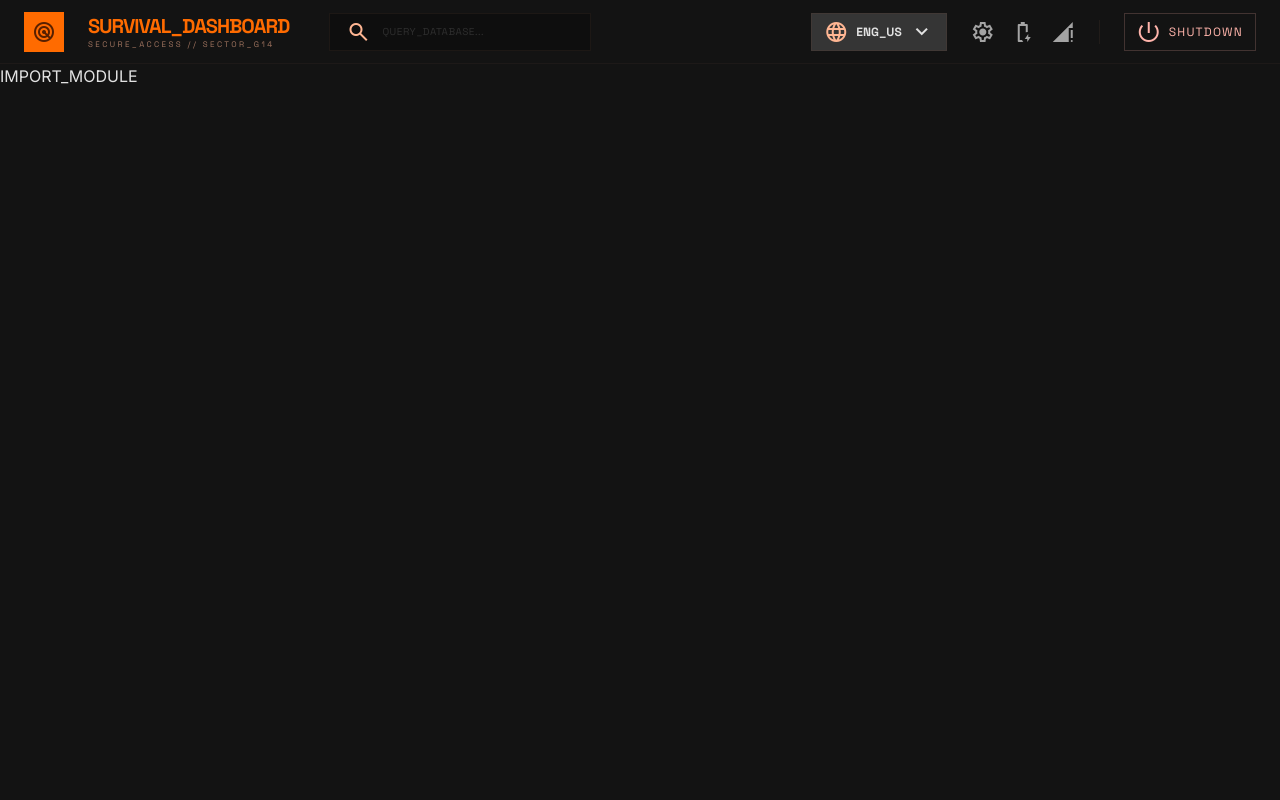
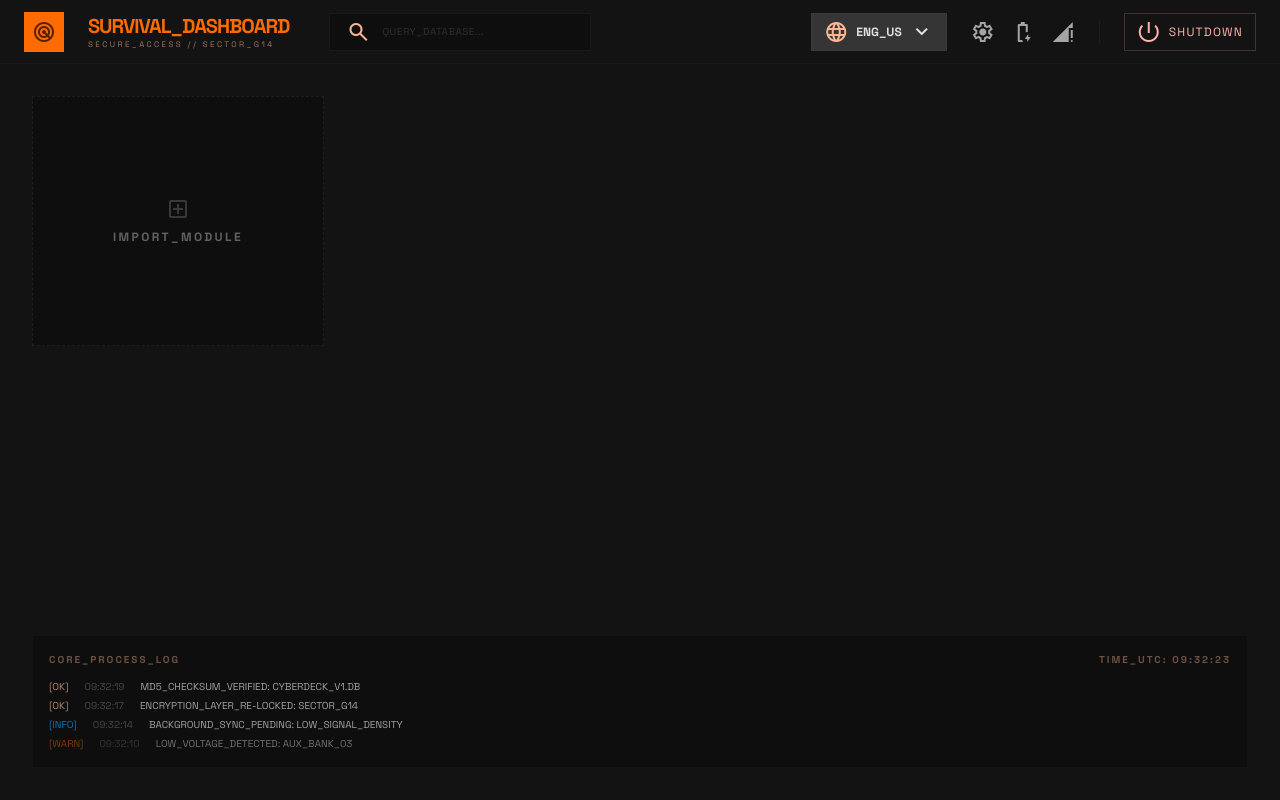
Before and after one commit to paprins/cyberdeck, a Python web app: template app/templates/home.html in a window 1280 px wide. Run offline with Jinja, Linux system fonts and the light colour scheme; the template is opened without the code that fills it, so the values that code supplies are empty; style sheets or scripts are compiled from the project's sources.

Commit message:
feat: replace bento grid with survivalist card grid + system log footer

```diff
--- a/app/templates/home.html
+++ b/app/templates/home.html
@@ -1,12 +1,100 @@
 {% extends "base.html" %}
+
 {% block content %}
-<main>
-  {% for card in cards %}
-  <a href="{{ card.url }}">
-    <span>{{ card.module.display_name }}</span>
-    <span>{{ card.module.size_gb }}_GB</span>
-  </a>
-  {% endfor %}
-  <a href="/packages">IMPORT_MODULE</a>
+<main class="flex-1 overflow-hidden flex flex-col p-8">
+
+  {#-- Category metadata: icon, badge, image --#}
+  {%- set META = {
+    'medical':    {'icon': 'medication',   'badge': 'CRITICAL', 'badge_bg': 'bg-error-container',        'badge_text': 'text-on-error-container'},
+    'food':       {'icon': 'inventory',    'badge': 'RESOURCE', 'badge_bg': 'bg-secondary-container',    'badge_text': 'text-on-secondary-container'},
+    'energy':     {'icon': 'bolt',         'badge': 'GRID_OFF', 'badge_bg': 'bg-tertiary-container',     'badge_text': 'text-on-tertiary'},
+    'mechanic':   {'icon': 'build',        'badge': None,       'badge_bg': '',                          'badge_text': ''},
+    'gardening':  {'icon': 'potted_plant', 'badge': None,       'badge_bg': '',                          'badge_text': ''},
+    'shelter':    {'icon': 'foundation',   'badge': None,       'badge_bg': '',                          'badge_text': ''},
+    'animal_care':{'icon': 'pets',         'badge': None,       'badge_bg': '',                          'badge_text': ''},
+  } -%}
+
+  {#-- Card grid --#}
+  <div class="flex-1 grid grid-cols-4 grid-rows-2 gap-4">
+
+    {% for card in cards %}
+    {%- set cat = card.module.category -%}
+    {%- set meta = META.get(cat, {'icon': 'folder', 'badge': None, 'badge_bg': '', 'badge_text': ''}) -%}
+    <a href="{{ card.url }}"
+       class="bg-surface-container flex flex-col cursor-pointer group border-b-2 border-transparent hover:bg-surface-container-high hover:border-primary">
+      {#-- Image --#}
+      <div class="flex-1 relative overflow-hidden" style="max-height: 50%;">
+        <img src="/static/images/categories/{{ cat }}.png"
+             alt="{{ card.module.display_name }}"
+             class="w-full h-full object-cover brightness-75 grayscale group-hover:grayscale-0"
+             style="transition: none;">
+        {% if meta.badge %}
+        <div class="absolute top-2 right-2 {{ meta.badge_bg }} {{ meta.badge_text }} px-2 py-1 text-[10px] font-bold font-label uppercase">
+          {{ meta.badge }}
+        </div>
+        {% endif %}
+      </div>
+      {#-- Info --#}
+      <div class="p-4 flex flex-col" style="min-height: 50%;">
+        <div class="flex justify-between items-start mb-2">
+          <h4 class="font-headline font-bold text-lg uppercase tracking-tight text-on-surface group-hover:text-primary leading-tight">
+            {{ card.module.display_name | replace(' ', '_') }}
+          </h4>
+          <span class="material-symbols-outlined text-on-secondary-container text-xl"
+                style="font-variation-settings:'FILL' 0,'wght' 400,'GRAD' 0,'opsz' 24">{{ meta.icon }}</span>
+        </div>
+        <p class="text-[11px] text-on-surface/60 font-body mb-4 leading-snug flex-1">
+          {{ card.module.description }}
+        </p>
+        <div class="flex justify-between items-center mt-auto">
+          <span class="text-[9px] font-label text-on-surface/40 uppercase">{{ card.module.size_gb }}_GB</span>
+          <span class="text-[9px] font-label text-primary font-bold">VIEW →</span>
+        </div>
+      </div>
+    </a>
+    {% endfor %}
+
+    {#-- IMPORT_MODULE card (always last) --#}
+    <a href="/packages"
+       class="bg-surface-container-lowest flex flex-col items-center justify-center p-4 group hover:border-primary cursor-pointer border border-dashed border-outline-variant/30">
+      <span class="material-symbols-outlined text-4xl text-on-surface/20 group-hover:text-primary mb-2"
+            style="font-variation-settings:'FILL' 0,'wght' 400,'GRAD' 0,'opsz' 24">add_box</span>
+      <span class="font-label text-xs uppercase tracking-[0.2em] text-on-surface/40 group-hover:text-primary font-bold">
+        IMPORT_MODULE
+      </span>
+    </a>
+
+  </div>
+
+  {#-- System log footer --#}
+  <div class="mt-6 bg-surface-container-lowest p-4 font-label text-[10px] flex-shrink-0 border border-outline-variant/10">
+    <div class="flex justify-between text-primary/40 mb-3 font-bold uppercase tracking-[0.2em]">
+      <span>CORE_PROCESS_LOG</span>
+      <span>TIME_UTC: <span x-text="new Date().toUTCString().split(' ')[4]">00:00:00</span></span>
+    </div>
+    <div class="space-y-1 opacity-70">
+      <div class="flex gap-4">
+        <span class="text-primary">[OK]</span>
+        <span class="text-on-surface/40" x-text="new Date(Date.now()-4000).toUTCString().split(' ')[4]">--:--:--</span>
+        <span>MD5_CHECKSUM_VERIFIED: CYBERDECK_V1.DB</span>
+      </div>
+      <div class="flex gap-4">
+        <span class="text-primary">[OK]</span>
+        <span class="text-on-surface/40" x-text="new Date(Date.now()-6000).toUTCString().split(' ')[4]">--:--:--</span>
+        <span>ENCRYPTION_LAYER_RE-LOCKED: SECTOR_G14</span>
+      </div>
+      <div class="flex gap-4">
+        <span class="text-tertiary-container">[INFO]</span>
+        <span class="text-on-surface/40" x-text="new Date(Date.now()-9000).toUTCString().split(' ')[4]">--:--:--</span>
+        <span>BACKGROUND_SYNC_PENDING: {% if wifi_connected %}QUEUED{% else %}LOW_SIGNAL_DENSITY{% endif %}</span>
+      </div>
+      <div class="flex gap-4 animate-pulse">
+        <span class="text-primary-container">[WARN]</span>
+        <span class="text-on-surface/40" x-text="new Date(Date.now()-13000).toUTCString().split(' ')[4]">--:--:--</span>
+        <span>LOW_VOLTAGE_DETECTED: AUX_BANK_03</span>
+      </div>
+    </div>
+  </div>
+
 </main>
 {% endblock %}
```
